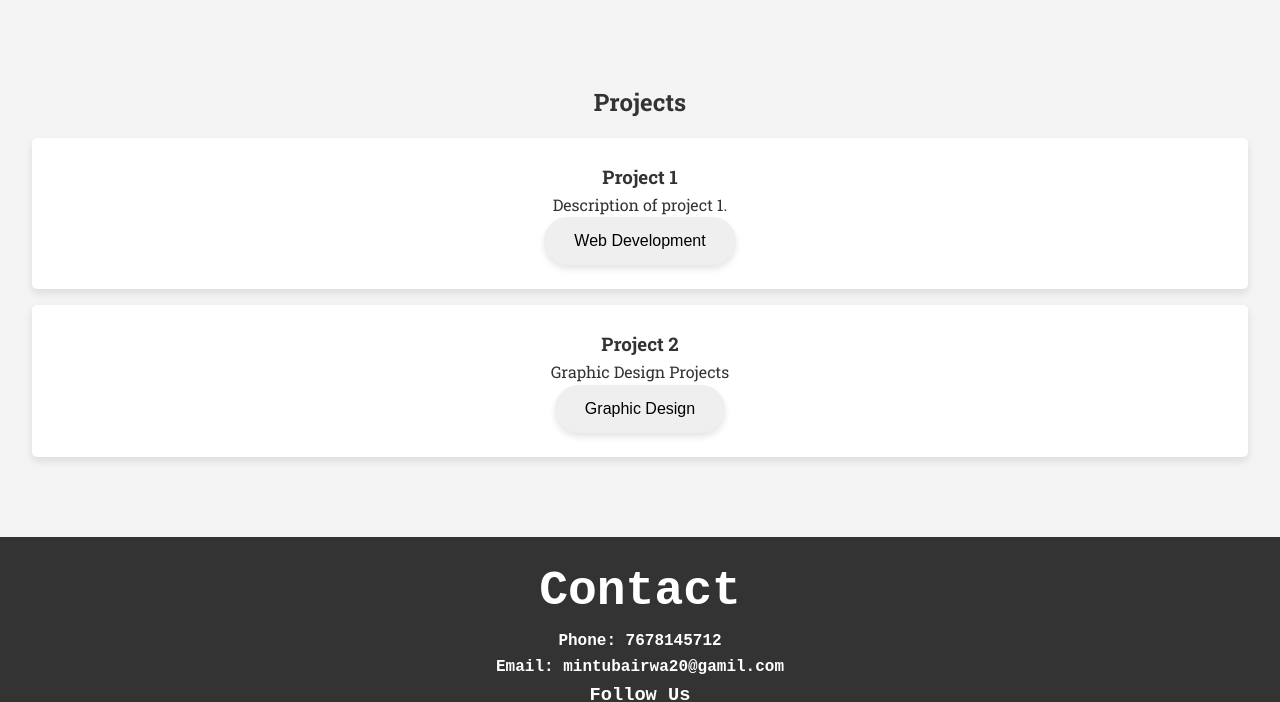
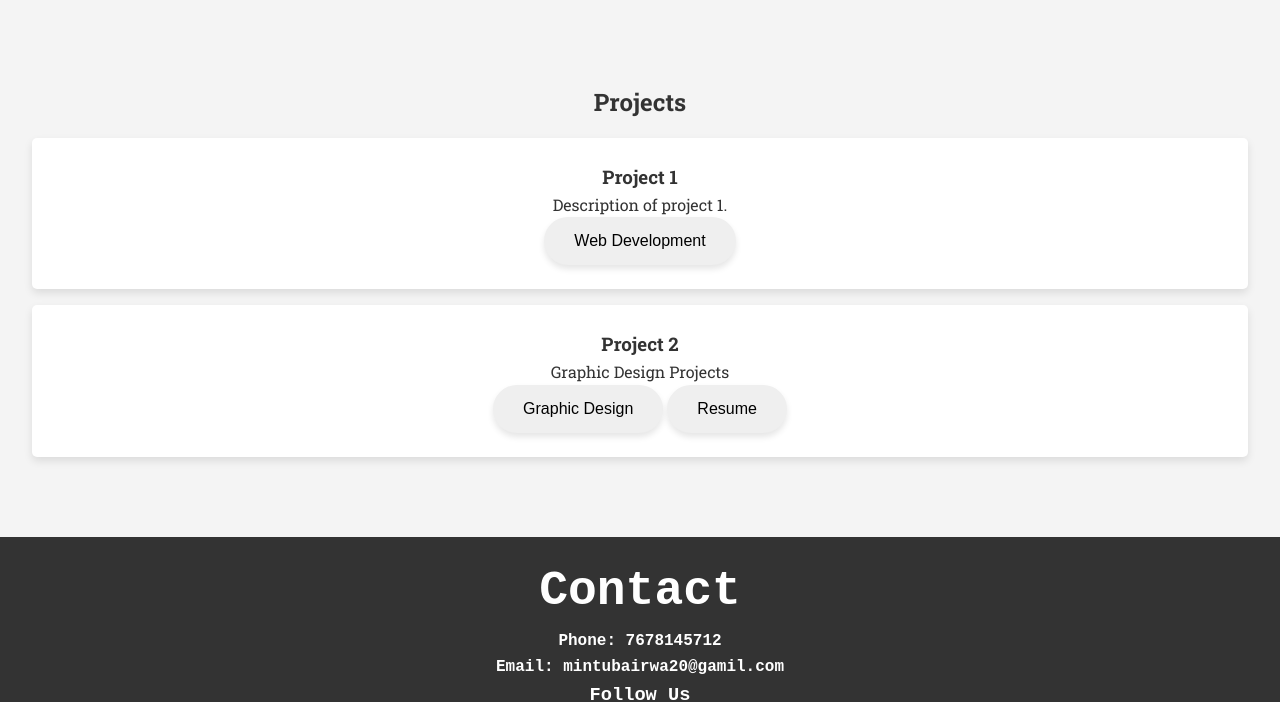
Before and after one commit to mintubairwa24/My-Portfolio, a plain HTML site: page index.html in a window 1280 px wide. Shown: the part 1630-2332 px from the top of the page. Drawn offline with Linux system fonts and the light colour scheme.

Commit message:
Update index.html

```diff
--- a/index.html
+++ b/index.html
@@ -98,6 +98,7 @@
             <h3>Project 2</h3>
             <p>Graphic Design Projects</p>
             <button class="modern-button"> <a href="MY GRAPHIC DESIGN WORK.pdf" class="btn">Graphic Design</a> </button>
+            <button class="modern-button"> <a href="Graphic Designer Resume1" class="btn">Resume</a> </button>
             <!-- <div>
                 <img class="mbphoto" src="Green White Orange Modern Geometric Online Training Banner.png" alt="">
                 <img class="mbphoto" src="Green White Orange Modern Geometric Online Training Banner.png" alt="">
```
